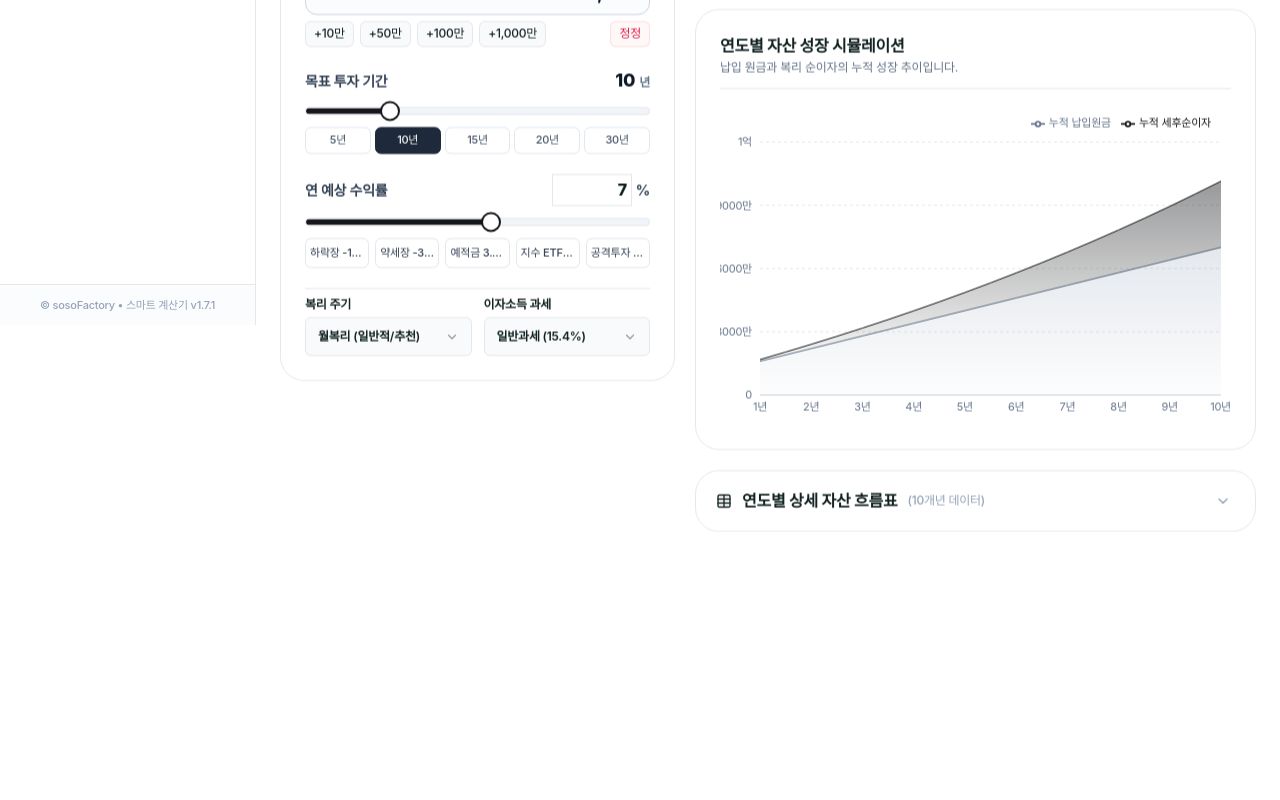
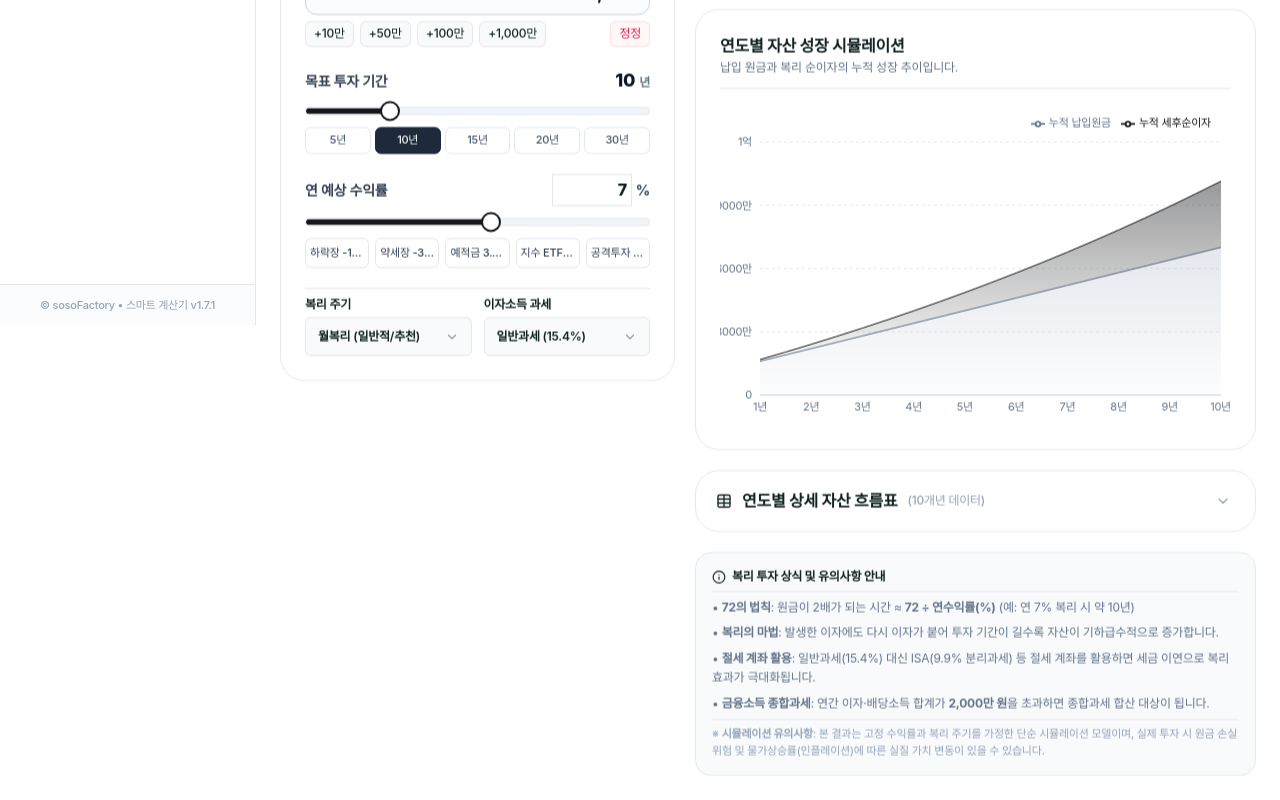
Before and after one commit to haksoo0918/smart-calculator-hub, a React (Vite) app: page /compound in a window 1280 px wide. Shown: the part 475-1275 px from the top of the page. Before the commit the page ends 1031 px from the top, so only its background shows below. Built offline with nearby package versions, Linux system fonts and the light colour scheme; a web font is replaced by a local one.

Commit message:
feat: 연복리 계산기 투자 상식 및 유의사항 안내 카드 추가 (v1.7.6)

```diff
--- a/package.json
+++ b/package.json
@@ -1,7 +1,7 @@
 {
   "name": "smart-calculator-hub",
   "private": true,
-  "version": "1.7.5",
+  "version": "1.7.6",
   "type": "module",
   "scripts": {
     "dev": "vite",
--- a/src/calculators/compound-interest/CompoundInterestApp.tsx
+++ b/src/calculators/compound-interest/CompoundInterestApp.tsx
@@ -7,6 +7,7 @@ import { SummaryCards } from '../../components/SummaryCards';
 import { ChartDashboard } from '../../components/ChartDashboard';
 import { ComparisonView } from '../../components/ComparisonView';
 import { DataTable } from '../../components/DataTable';
+import { CompoundInfoCard } from './components/CompoundInfoCard';
 import { GitCompare, RotateCcw } from 'lucide-react';
 import {
   Tooltip,
@@ -226,6 +227,8 @@ export const CompoundInterestApp: React.FC<CompoundInterestAppProps> = () => {
               isComparisonMode && activeMobileTab === 'B' ? scenarioB.name : scenarioA.name
             }
           />
+
+          <CompoundInfoCard />
         </div>
       </div>
     </div>
--- /dev/null
+++ b/src/calculators/compound-interest/components/CompoundInfoCard.tsx
@@ -0,0 +1,30 @@
+import React from 'react';
+import { Info } from 'lucide-react';
+
+export const CompoundInfoCard: React.FC = () => {
+  return (
+    <div className="p-4 rounded-2xl bg-slate-50 dark:bg-[#1e293b] border border-[#e5e7eb] dark:border-slate-800 text-xs text-[#64748b] dark:text-slate-300 shadow-2xs transition-colors">
+      <div className="space-y-1.5 leading-relaxed">
+        <p className="font-bold text-[#112220] dark:text-slate-100 text-xs pb-1.5 border-b border-[#e5e7eb] dark:border-slate-800 flex items-center gap-1.5">
+          <Info className="w-3.5 h-3.5 text-[#112220] dark:text-[#d1ff19] shrink-0" />
+          <span>복리 투자 상식 및 유의사항 안내</span>
+        </p>
+        <p>
+          • <strong>72의 법칙</strong>: 원금이 2배가 되는 시간 ≈ <strong>72 ÷ 연수익률(%)</strong> (예: 연 7% 복리 시 약 10년)
+        </p>
+        <p>
+          • <strong>복리의 마법</strong>: 발생한 이자에도 다시 이자가 붙어 투자 기간이 길수록 자산이 기하급수적으로 증가합니다.
+        </p>
+        <p>
+          • <strong>절세 계좌 활용</strong>: 일반과세(15.4%) 대신 ISA(9.9% 분리과세) 등 절세 계좌를 활용하면 세금 이연으로 복리 효과가 극대화됩니다.
+        </p>
+        <p>
+          • <strong>금융소득 종합과세</strong>: 연간 이자·배당소득 합계가 <strong>2,000만 원</strong>을 초과하면 종합과세 합산 대상이 됩니다.
+        </p>
+        <p className="pt-1.5 border-t border-[#e5e7eb] dark:border-slate-800 text-[#94a3b8] dark:text-slate-500 text-[11px] leading-normal">
+          ※ <strong>시뮬레이션 유의사항</strong>: 본 결과는 고정 수익률과 복리 주기를 가정한 단순 시뮬레이션 모델이며, 실제 투자 시 원금 손실 위험 및 물가상승률(인플레이션)에 따른 실질 가치 변동이 있을 수 있습니다.
+        </p>
+      </div>
+    </div>
+  );
+};
```
Also changed, not shown: 2 other files (tests, documents, lock files or other folders).
